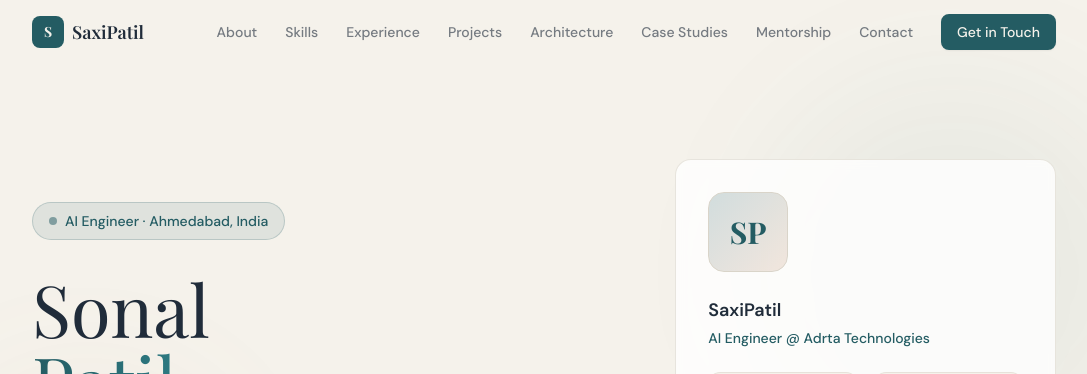
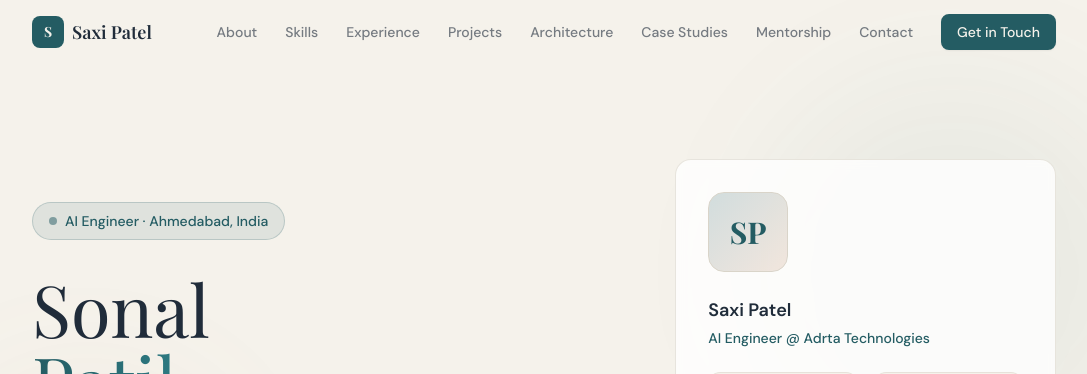
Before and after one commit to SonalPatil13/portfolio, a React (Vite) app: page / in a window 1280 px wide. Shown: the top 374 px of the page, without its empty margins (96-1183 px from the left). Built offline with nearby package versions, Linux system fonts and the light colour scheme; a web font is replaced by a local one.

Commit message:
Fix changes

```diff
--- a/index.html
+++ b/index.html
@@ -7,15 +7,15 @@
   <meta name="viewport" content="width=device-width, initial-scale=1.0" />
 
   <!-- SEO Meta -->
-  <title>SaxiPatil — AI Engineer | RAG · Agentic AI · Document Intelligence</title>
+  <title>Saxi Patel — AI Engineer | RAG · Agentic AI · Document Intelligence</title>
   <meta name="description"
     content="AI Engineer specializing in AI, Agentic AI, RAG systems and intelligent document automation. Building production AI solutions that solve real enterprise problems." />
   <meta name="keywords"
     content="AI Engineer, AI, RAG, Agentic AI, LangChain, LangGraph, Document Intelligence, FastAPI, ChromaDB, Python" />
-  <meta name="author" content="SaxiPatil" />
+  <meta name="author" content="Saxi Patel" />
 
   <!-- Open Graph -->
-  <meta property="og:title" content="SaxiPatil — AI Engineer" />
+  <meta property="og:title" content="Saxi Patel — AI Engineer" />
   <meta property="og:description"
     content="Building intelligent systems for real-world problems. Specializing in AI, Agentic AI, RAG and Document Intelligence." />
   <meta property="og:type" content="website" />
--- a/src/components/Footer.jsx
+++ b/src/components/Footer.jsx
@@ -16,7 +16,7 @@ export default function Footer() {
               <span className="text-ivory font-display font-bold text-sm">S</span>
             </div>
             <div>
-              <p className="text-white/70 font-medium text-sm">SaxiPatil</p>
+              <p className="text-white/70 font-medium text-sm">Saxi Patel</p>
               <p className="text-white/30 text-xs">AI Engineer</p>
             </div>
           </div>
@@ -63,7 +63,7 @@ export default function Footer() {
 
         <div className="mt-8 pt-6 border-t border-white/5 flex flex-col md:flex-row items-center justify-between gap-3">
           <p className="text-white/20 text-xs">
-            © {year} SaxiPatil. All rights reserved.
+            © {year} Saxi Patel. All rights reserved.
           </p>
           <p className="text-white/20 text-xs flex items-center gap-1.5">
             Built with React · Vite · Tailwind CSS · Framer Motion
--- a/src/components/Hero.jsx
+++ b/src/components/Hero.jsx
@@ -124,7 +124,7 @@ export default function Hero() {
                 <span className="font-display text-3xl font-bold text-teal">SP</span>
               </div>
 
-              <h3 className="font-semibold text-navy text-lg mb-1">SaxiPatil</h3>
+              <h3 className="font-semibold text-navy text-lg mb-1">Saxi Patel</h3>
               <p className="text-teal text-sm font-medium mb-6">AI Engineer @ Adrta Technologies</p>
 
               {/* Key stats */}
--- a/src/components/Navbar.jsx
+++ b/src/components/Navbar.jsx
@@ -42,7 +42,7 @@ export default function Navbar() {
               <span className="text-ivory font-display font-bold text-sm">S</span>
             </div>
             <span className="font-display font-semibold text-navy text-lg group-hover:text-teal transition-colors">
-              SaxiPatil
+              Saxi Patel
             </span>
           </a>
 
--- a/src/data/portfolio.js
+++ b/src/data/portfolio.js
@@ -1,6 +1,6 @@
-// Portfolio Data — SaxiPatil (Gire)
+// Portfolio Data — Saxi Patel (Gire)
 export const perSonalInfo = {
-  name: "SaxiPatil",
+  name: "Saxi Patel",
   title: "AI Engineer",
   tagline: "Building intelligent systems for real-world problems.",
   subTagline: "Specializing in AI · Agentic AI · RAG Systems · Document Intelligence",
```
